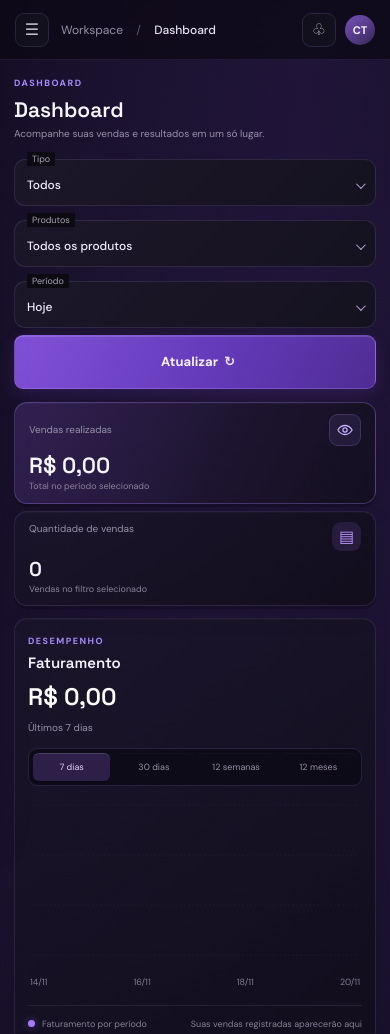
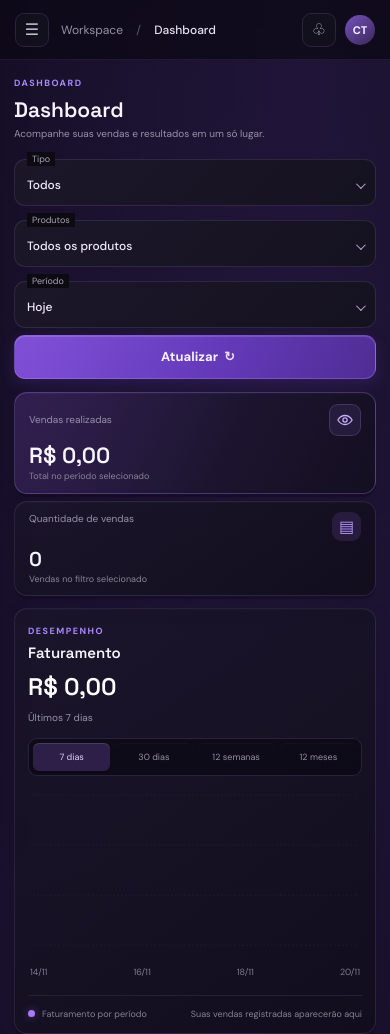
Before and after one commit to jonathanyyzthiago-art/Cashfy, a plain HTML site: page index.html in a window 390 px wide. Shown: the top 1034 px of the page. Drawn offline with Linux system fonts and the light colour scheme.

Commit message:
Set medium height for dashboard update button

```diff
--- a/style.css
+++ b/style.css
@@ -575,3 +575,17 @@ button:focus-visible{
  .dashboard-filters .custom-select-trigger{height:47px !important;min-height:47px !important;font-size:12px !important;padding:6px 12px 0 !important}
  .dashboard-update > span{font-size:13px !important}
 }
+
+
+/* Somente o tamanho do botao Atualizar */
+.dashboard-filters .dashboard-update{
+ height:44px !important;
+ min-height:44px !important;
+ border-radius:11px;
+}
+@media(max-width:650px){
+ .dashboard-filters .dashboard-update{
+  height:44px !important;
+  min-height:44px !important;
+ }
+}
```
